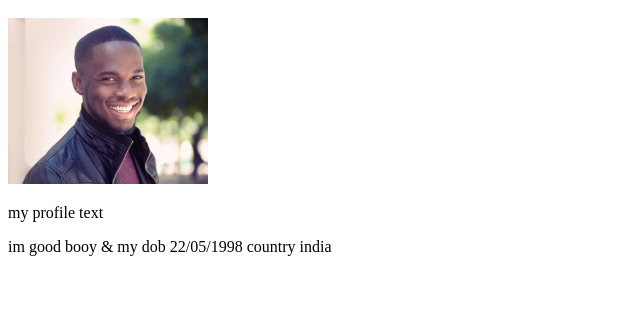
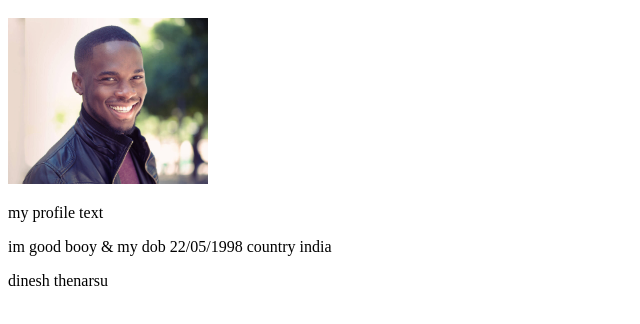
Before and after one commit to ajitha1507/first_project, a plain HTML site: page index.html in a window 1280 px wide. Shown: the part 120-444 px from the top of the page, without its empty margins (0-640 px from the left). Drawn offline with Linux system fonts and the light colour scheme.

Commit message:
added paragragh

```diff
--- a/index.html
+++ b/index.html
@@ -11,5 +11,6 @@
     <img width="200" src="profile.jpg" alt="">
     <p>my profile text</p>
     <p>im good booy & my dob 22/05/1998 country india</p>
+    <p>dinesh thenarsu</p>
 </body>
 </html>
```
